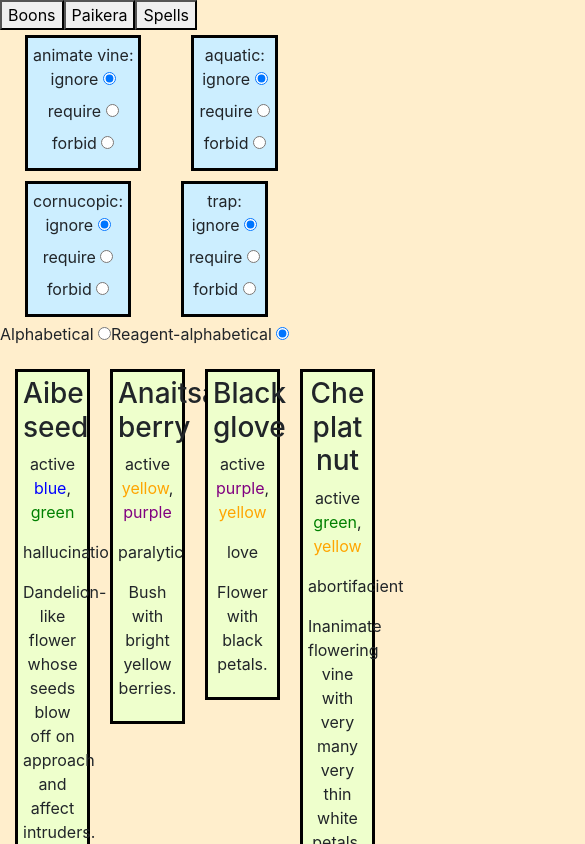
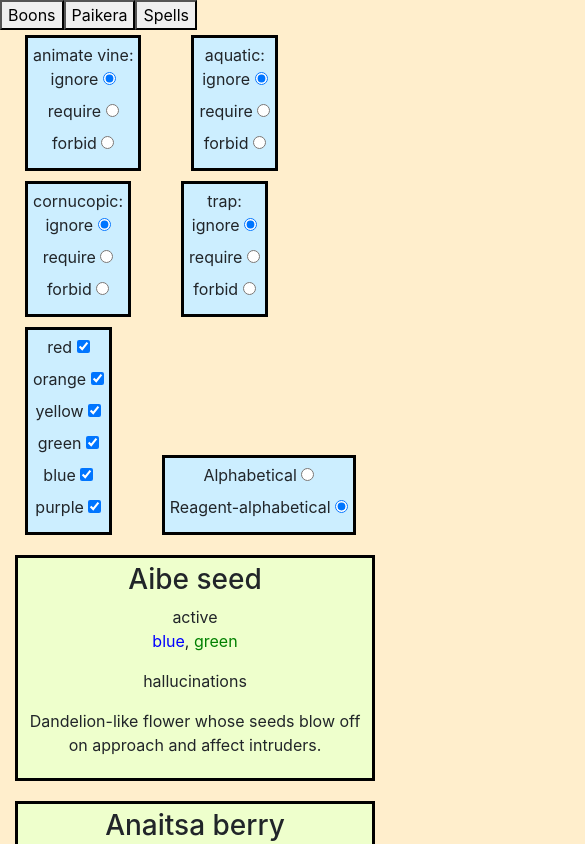
Before and after one commit to MarkGN/pantheont-frontend, a React (Create React App) app: page / in a window 390 px wide. Shown: the top 844 px of the page, 585 px wide, since content can reach past the window. Built offline with nearby package versions, Linux system fonts and the light colour scheme.

Commit message:
implement colors filter

```diff
--- a/src/components/Plant.jsx
+++ b/src/components/Plant.jsx
@@ -18,9 +18,8 @@ function styledColorsFromString(s) {
   </p>
 }
 
-// TODO this should show the reagent type somewhere
 function Plant(props) {
-  return <div className="plant col-3">
+  return <div className="plant col-lg-3 col-md-4 col-sm-6 col-xs-12">
     <div className="plant-interior">
       <h3>
         {props.name}
--- /dev/null
+++ b/src/components/PlantColorFilter.jsx
@@ -0,0 +1,18 @@
+import React from 'react';
+import { useDispatch } from 'react-redux'
+import { toggleColorCheckIx } from './plantFilterSlice'
+
+const colors = "red,orange,yellow,green,blue,purple".split(",");
+
+// TODO factor out components
+export default function PlantColorFilter(props) {
+  const dispatch = useDispatch();
+  return <div className="plant-filter">
+    {colors.map(color => {
+      return <div><label for={color}>{color}</label> <input id={color} type="checkbox" defaultChecked onClick={()=>{
+        dispatch(toggleColorCheckIx(color));
+        // dispatch(setTagRadioIx([props.name, Number(props.ix)]))
+      }} ></input></div>
+    })}
+  </div>
+}
--- a/src/components/PlantFilterLabel.jsx
+++ b/src/components/PlantFilterLabel.jsx
@@ -1,16 +1,14 @@
 import React from "react";
 
-import { useDispatch, useSelector } from 'react-redux'
+import { useDispatch } from 'react-redux'
 import { setTagRadioIx } from './plantFilterSlice'
 
 function PlantFilterLabel(props) {
   const id = "pf "+props.name+props.ix;
   const dispatch = useDispatch();
-  const radioIx = useSelector((state) => state.tagFilter.value);
   return <div>
     <label htmlFor={id}>{props.label}</label> <input defaultChecked={props.defaultChecked} id={id} name={"plant-filter-"+props.name} onClick={()=>{
-      dispatch(setTagRadioIx([props.name, Number(props.ix)]))
-      console.log(radioIx, props.name);
+      dispatch(setTagRadioIx([props.name, Number(props.ix)]));
     }} type="radio" />
   </div>;
 }
--- a/src/components/PlantSearch.jsx
+++ b/src/components/PlantSearch.jsx
@@ -3,6 +3,7 @@ import Plant from "./Plant";
 import PlantFilter from "./PlantFilter";
 import PlantSort from "./PlantSort";
 import { useSelector } from 'react-redux'
+import PlantColorFilter from "./PlantColorFilter";
 
 const rawPlants = require("../data/flora.json");
 const reagentTypes = ["active", "amper", "damper", "preservative"];
@@ -12,16 +13,24 @@ const plants = reagentTypes.map(r => {
   });
 }).flat();
 const tags = "animate vine;aquatic;cornucopic;trap".split(";");
+// const colors = "red,orange,yellow,green,blue,purple".split(",");
 
 function PlantSearch () {
+  const colorsChecked = useSelector((state) => state.tagFilter.colors);
   const radioIndices = useSelector((state) => state.tagFilter.value);
   const [filterIndices, setFilterIndices] = useState(new Array(4).fill(1));
   const filterAllTags = (jsonPlant) => tags.reduce((soFar, tag) => {
     return soFar && {1:true, 2:jsonPlant.tags && jsonPlant.tags.includes(tag), 3:!(jsonPlant.tags && jsonPlant.tags.includes(tag))}[radioIndices[tag]];
   }, true);
+  const filterColors = (jsonPlant) => {
+      const colorMap = {'R':'red','O':'orange',"Y":"yellow",'G':'green',"B":"blue","P":"purple"};
+      return colorsChecked[colorMap[jsonPlant.colors[0]]] || colorsChecked[colorMap[jsonPlant.colors[1]]];
+    };
   const sort = (plant1, plant2) => {
     return {1:(plant1.name>plant2.name)-0.5, 2:(plant1.reagentType === plant2.reagentType ? plant1.name>plant2.name : plant1.reagentType > plant2.reagentType)-0.5}[radioIndices.sort];
   }
+
+  console.log(JSON.stringify(plants[0]));
 
   return <div>
     {tags.map((tag, tagIx) => {
@@ -31,12 +40,12 @@ function PlantSearch () {
         setFilterIndices(indices);
       }} name={tag}/>;
     })}
+    <PlantColorFilter todo="this" />
     <PlantSort />
-    {/* TODO it would be nice if these didn't all have to be level: when one Plant has elements on multiple lines and thus has more height, it shouldn't push the entire next line down, only the one directly under it. */}
+    {/* TODO it would be nice if these didn't all have to be level: when one Plant has elements on multiple lines and thus has more height, it shouldn't push the entire next line down, only the one directly under it. Like Tumblr, which does this by rendering columns; but there should be a nice one-liner, surely. */}
     {/* TODO what we need is tooltips, particularly for the tags. And of course a file listing tags. And tabs, or at least a drop-down, so you can search multiple files. That might be more sensible: if you want to search boons, you have similar filters, for/against specific tags and whether to group by skill. Tabs and drop-downs are pretty similar. */}
     <div className="row card-holder">
-      {/* {(plants.actives.concat(plants.ampers, plants.dampers, plants.preservatives)).filter((data) => filterByTag(0, animateFilterIx)(data) && filterByTag(1, aquaticFilterIx)(data)).map((data, ix) => <Plant key={ix} colors={data.colors} description={data.description} effect={data.effect} name={data.name} tags={(data.tags && data.tags.join(", ")) || ""} />)} */}
-      {plants.filter(filterAllTags).sort(sort).map((data, ix) => <Plant key={ix} colors={data.colors} description={data.description} effect={data.effect} name={data.name} reagentType={data.reagentType} tags={(data.tags && data.tags.join(", ")) || ""} />)}
+      {plants.filter(filterColors).filter(filterAllTags).sort(sort).map((data, ix) => <Plant key={ix} colors={data.colors} description={data.description} effect={data.effect} name={data.name} reagentType={data.reagentType} tags={(data.tags && data.tags.join(", ")) || ""} />)}
     </div>
   </div>
 }
--- a/src/components/PlantSort.jsx
+++ b/src/components/PlantSort.jsx
@@ -4,10 +4,11 @@ import { setSortRadioIx } from './plantFilterSlice'
 
 export default function PlantSort() {
   const dispatch = useDispatch();
-  return <div>
-    <label htmlFor="alpha">Alphabetical</label> <input defaultChecked={false} id="alpha" name="sort" onClick={()=>{
+  return <div className="plant-filter">
+    <label htmlFor="alpha">Alphabetical </label> <input defaultChecked={false} id="alpha" name="sort" onClick={()=>{
       dispatch(setSortRadioIx(1));
     }} type="radio" />
+    <br />
     <label htmlFor="reagent-alpha">Reagent-alphabetical</label> <input defaultChecked={true} id="reagent-alpha" name="sort" onClick={()=>{
       dispatch(setSortRadioIx(2));
     }} type="radio" />
--- a/src/components/plantFilterSlice.js
+++ b/src/components/plantFilterSlice.js
@@ -4,8 +4,13 @@ export const tagFilterSlice = createSlice({
   name: 'tagFilter',
   initialState: {
     value: {"animate vine": 1, "aquatic": 1, "cornucopic": 1, "trap": 1, "sort": 2},
+    colors: {"red":1,"orange":1,"yellow":1,"green":1,"blue":1,"purple":1}
   },
   reducers: {
+    toggleColorCheckIx: (state, action) => {
+      const color = action.payload;
+      state.colors[color] = !state.colors[color];
+    },
     setSortRadioIx: (state, action) => {
       state.value.sort = action.payload;
     },
@@ -17,6 +22,6 @@ export const tagFilterSlice = createSlice({
 })
 
 // Action creators are generated for each case reducer function
-export const { setSortRadioIx, setTagRadioIx } = tagFilterSlice.actions
+export const { toggleColorCheckIx, setSortRadioIx, setTagRadioIx } = tagFilterSlice.actions
 
 export default tagFilterSlice.reducer
```
